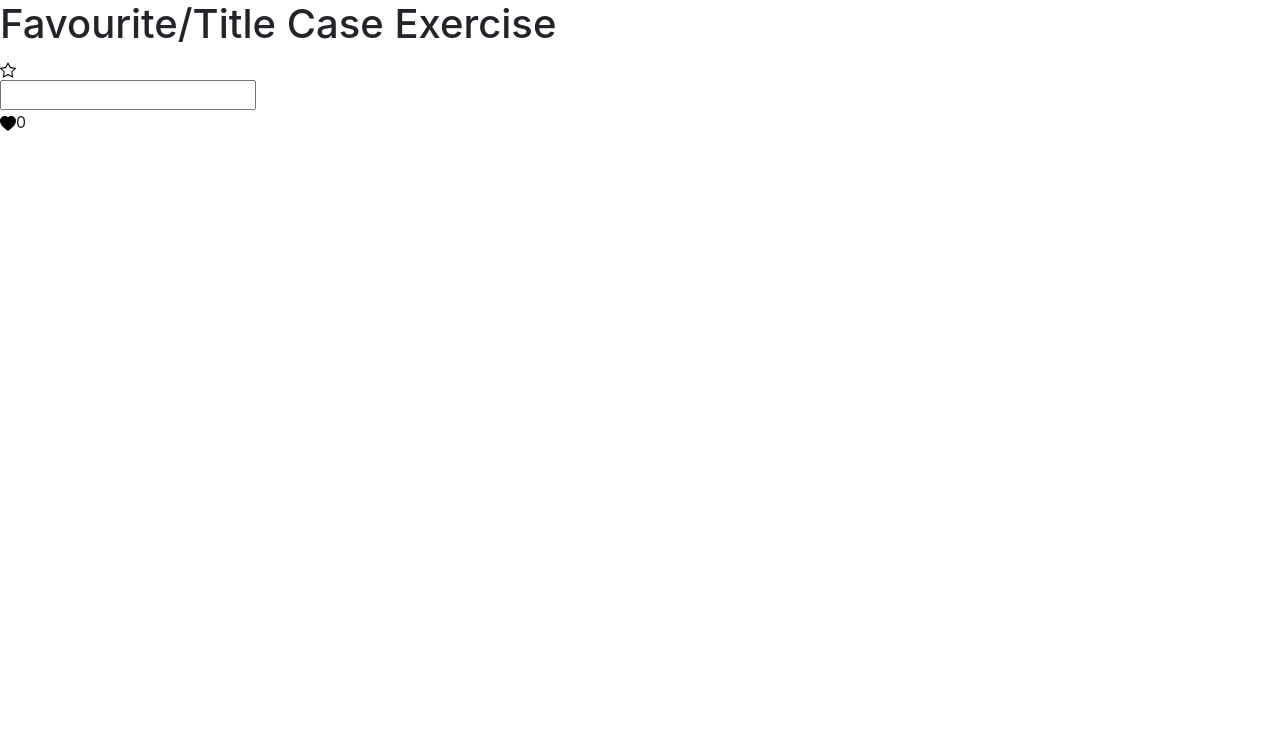
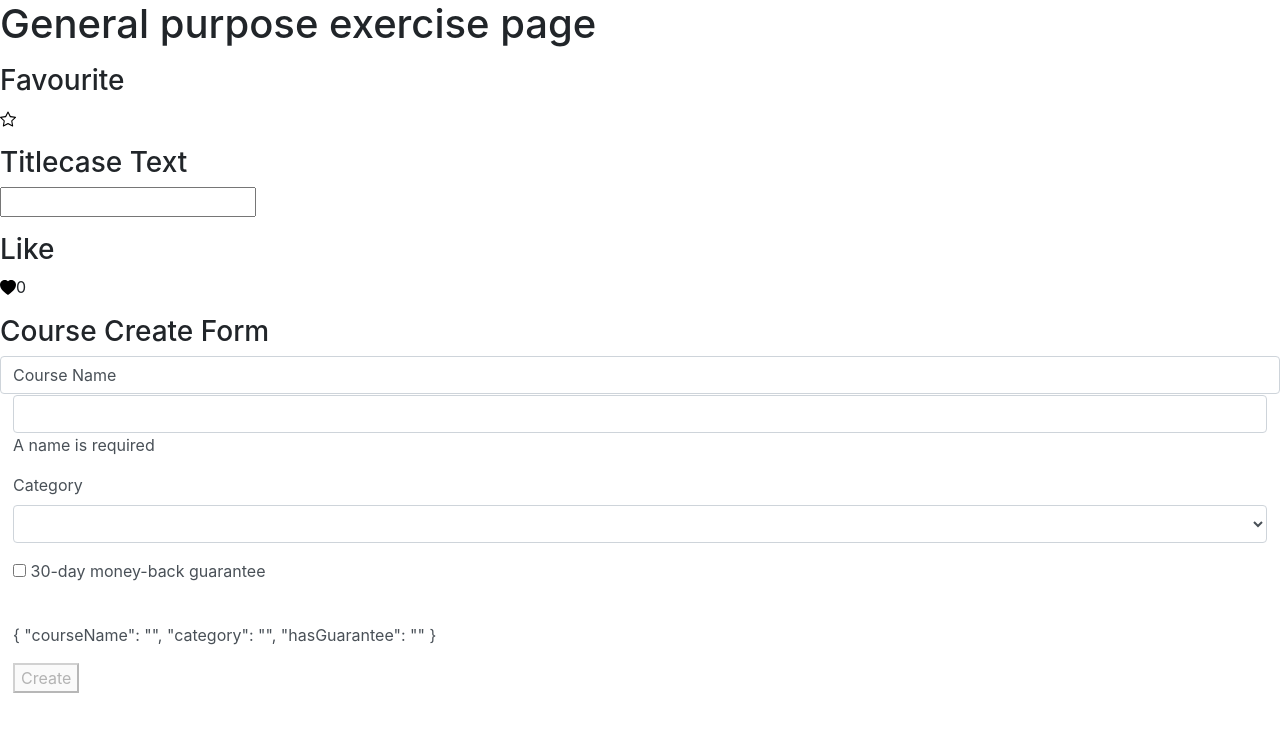
Before and after one commit to DDunning/ang-ts, an Angular app in the folder favorite/: page / in a window 1280 px wide. Shown: the top 732 px of the page. Built offline with nearby package versions, Linux system fonts and the light colour scheme.

Commit message:
Added the Create Course Form exercise code.

```diff
--- a/favorite/src/app/app.component.html
+++ b/favorite/src/app/app.component.html
@@ -1,9 +1,20 @@
-<h1>Favourite/Title Case Exercise</h1>
+<h1>General purpose exercise page</h1>
 
+<p>
+<h3>Favourite</h3>
 <app-like></app-like>
 
+<p>
+<h3>Titlecase Text</h3>
 <app-recase></app-recase>
 
+<p>
+<h3>Like</h3>
 <app-like2
   [likesCount]="tweet.likesCount"
-  [isActive]="tweet.isLiked"></app-like2>
+  [isActive]="tweet.isLiked">
+</app-like2>
+
+<p>
+<h3>Course Create Form</h3>
+<app-create-course-form></app-create-course-form>
--- /dev/null
+++ b/favorite/src/app/create-course-form/create-course-form.component.html
@@ -0,0 +1,20 @@
+<form #f="ngForm"  (ngSubmit)="onSubmit(f)" class="form-control" >
+    <div class="form-group">
+        <label>Course Name</label>
+        <input ngModel #courseName="ngModel" required minlength="5" name="courseName" type="text" class="form-control">
+        <div *ngIf="!courseName.touched">A name is required</div>
+        <div *ngIf="courseName.errors?.minlength">Name must have at least {{ courseName.errors.minlength.requiredLength }} characters.</div>
+    </div>
+    <div class="form-group">
+        <label>Category</label>
+        <select required ngModel name="category" id="categoryList" class="form-control">
+            <option *ngFor="let item of categories" [value]="item.id">{{ item.name }}</option>
+        </select>
+    </div>
+    <div class="form-group">
+        <input ngModel name="hasGuarantee" type="checkbox"> 30-day money-back guarantee
+    </div>
+    <br>
+    <p>{{ f.value | json }}</p>
+    <button [disabled]="!f.valid" >Create</button>
+</form>
--- /dev/null
+++ b/favorite/src/app/create-course-form/create-course-form.component.ts
@@ -0,0 +1,18 @@
+import { Component } from '@angular/core';
+
+@Component({
+  selector: 'app-create-course-form',
+  templateUrl: './create-course-form.component.html',
+  styleUrls: ['./create-course-form.component.css']
+})
+export class CreateCourseFormComponent {
+
+  categories = [
+    {id: "1", name: "Development"},
+    {id: "2", name: "Art"},
+    {id: "3", name: "Languages"},
+  ]
+
+  onSubmit(f){
+  }
+}
```
Also changed, not shown: favorite/src/app/app.module.ts (+6 -2 lines), favorite/src/app/create-course-form/create-course-form.component.css (added), 1 other file (tests, documents, lock files or other folders).
